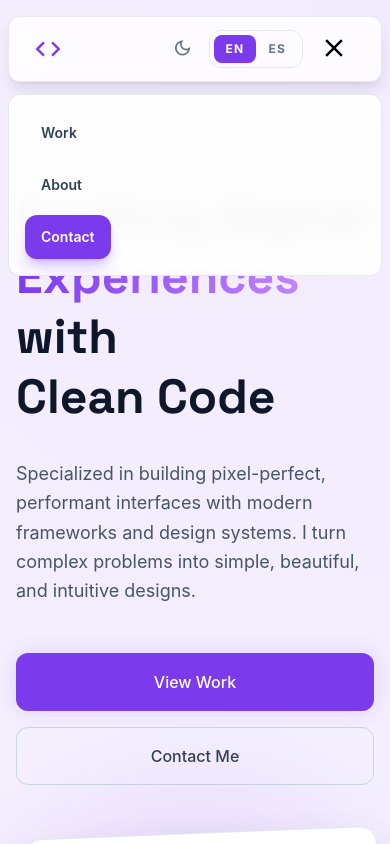
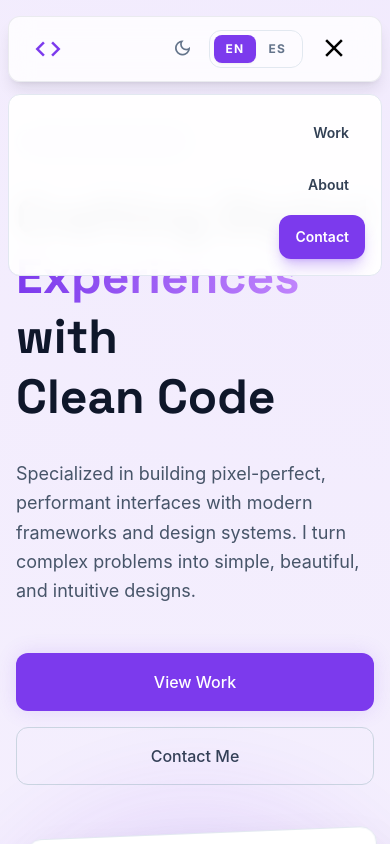
Before and after one commit to JotaJotaM1/Portafolio_James_Mosquera, a React (Vite) app: page / in a window 390 px wide. Both pictures are taken after a click on the button "menu". Shown: the top 844 px of the page. Built offline with nearby package versions, Linux system fonts and the light colour scheme; a web font is replaced by a local one.

Commit message:
se ajustan btn del menu hamburguesa a la derecha para mayor comodidad en para UI/UX

```diff
--- a/src/components/Navbar.tsx
+++ b/src/components/Navbar.tsx
@@ -33,12 +33,12 @@ export const Navbar: React.FC<NavbarProps> = ({ darkMode, toggleDarkMode }) => {
             <a
               href="/"
               aria-label="Home - James Mosquera"
-              className="hidden md:inline-block font-display font-bold text-2xl tracking-tight text-gray-900 dark:text-white"
+              className="hidden lg:inline-block font-display font-bold text-2xl tracking-tight text-gray-900 dark:text-white"
             >
               James Mosquera
             </a>
           </div>
-          <div className="hidden md:flex space-x-8 items-center">
+          <div className="hidden lg:flex space-x-8 items-center">
             <a
               className="text-sm font-medium text-slate-500 dark:text-slate-400 hover:text-primary dark:hover:text-primary transition-colors"
               href="#work"
@@ -87,7 +87,7 @@ export const Navbar: React.FC<NavbarProps> = ({ darkMode, toggleDarkMode }) => {
               </span>
             </button>
           </div>
-          <div className="md:hidden flex items-center gap-2">
+          <div className="lg:hidden flex items-center gap-2">
             <button
               onClick={toggleDarkMode}
               className="p-2 rounded-xl text-slate-500 dark:text-slate-400 transition-colors active:bg-transparent focus:bg-transparent"
@@ -134,7 +134,7 @@ export const Navbar: React.FC<NavbarProps> = ({ darkMode, toggleDarkMode }) => {
         </div>
       </div>
       {/* Mobile menu */}
-      <div className="md:hidden max-w-none 2xl:max-w-[90rem] mx-auto px-2 sm:px-4 lg:px-8">
+      <div className="lg:hidden max-w-none 2xl:max-w-[90rem] mx-auto px-2 sm:px-4 lg:px-8">
         <div
           id="mobile-menu"
           className={`mt-3 rounded-xl border border-slate-200 dark:border-slate-800 bg-white/95 dark:bg-slate-900/95 backdrop-blur-md transition-all duration-300 ease-out ${isOpen ? "max-h-96 opacity-100" : "max-h-0 opacity-0"} overflow-hidden`}
@@ -142,7 +142,7 @@ export const Navbar: React.FC<NavbarProps> = ({ darkMode, toggleDarkMode }) => {
           <div
             className={`px-4 py-4 transition-transform duration-300 ease-out ${isOpen ? "translate-y-0" : "-translate-y-2"}`}
           >
-            <div className="flex flex-col gap-2">
+            <div className="flex flex-col gap-2 text-right">
               <a
                 href="#work"
                 onClick={handleClose}
@@ -160,7 +160,7 @@ export const Navbar: React.FC<NavbarProps> = ({ darkMode, toggleDarkMode }) => {
               <a
                 href="#contact"
                 onClick={handleClose}
-                className="inline-flex self-start px-4 py-3 rounded-xl text-sm font-semibold text-white bg-primary hover:bg-primary-hover transition-colors shadow-lg shadow-primary/30"
+                className="inline-flex self-end px-4 py-3 rounded-xl text-sm font-semibold text-white bg-primary hover:bg-primary-hover transition-colors shadow-lg shadow-primary/30"
               >
                 {t("nav.contact")}
               </a>
```
